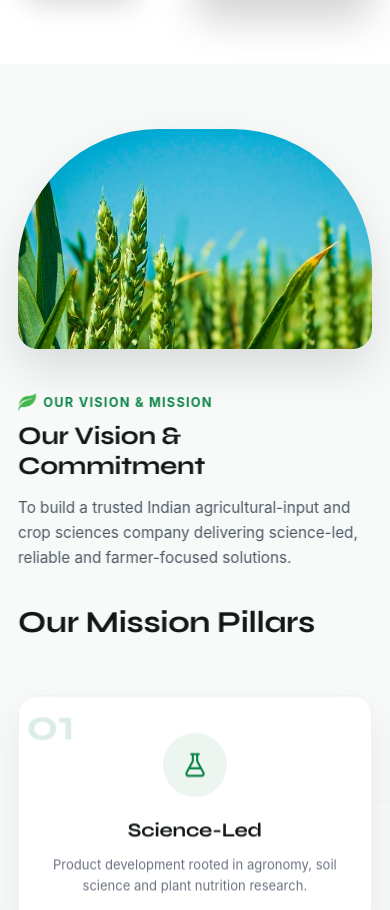
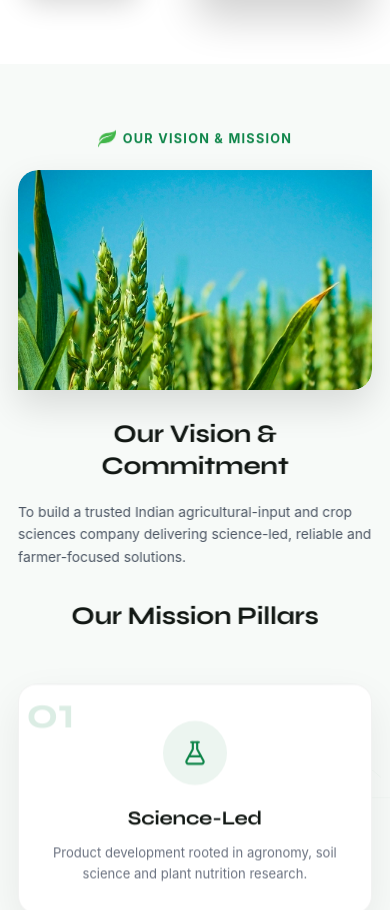
Before and after one commit to ZADPRO/LaVie-Website, a React (Vite) app: page / in a window 390 px wide. Shown: the part 4662-5572 px from the top of the page. Built offline with nearby package versions, Linux system fonts and the light colour scheme; a web font is replaced by a local one.

Commit message:
feat: add stylesheet and VisionMission component for website layout and UI

```diff
--- a/src/App.css
+++ b/src/App.css
@@ -990,6 +990,15 @@
   padding-top: 1rem;
 }
 
+/* Visibility toggles for Desktop / Mobile order */
+.vm-mobile-header {
+  display: none;
+}
+
+.vm-desktop-tag {
+  display: inline-flex;
+}
+
 .vm-tag {
   display: inline-flex;
   align-items: center;
@@ -1118,48 +1127,6 @@
   line-height: 1.6;
 }
 
-/* Responsive Adjustments */
-@media (max-width: 1024px) {
-  .vm-arch-image-wrapper {
-    position: relative;
-    width: 100%;
-    max-width: 520px;
-    height: 380px;
-    margin: 0 auto 2.5rem;
-    border-radius: 200px 200px 24px 24px;
-  }
-
-  .vm-image-col {
-    display: none;
-  }
-
-  .vm-top-grid {
-    grid-template-columns: 1fr;
-    gap: 2rem;
-  }
-
-  .vm-cards-grid {
-    grid-template-columns: repeat(2, 1fr);
-  }
-
-  .vm-cards-grid>.vm-mission-card:first-child {
-    grid-column-start: 1;
-  }
-}
-
-@media (max-width: 640px) {
-  .vm-cards-grid {
-    grid-template-columns: 1fr;
-  }
-
-  .vm-title {
-    font-size: 2.2rem;
-  }
-
-  .vm-arch-image-wrapper {
-    height: 320px;
-  }
-}
 
 /* =========================================
    MANUFACTURING INFRASTRUCTURE SECTION
@@ -4153,13 +4120,43 @@ body {
     padding: 0 !important;
   }
 
+  /* Tag first and center aligned */
+  .vm-mobile-header {
+    display: flex !important;
+    justify-content: center !important;
+    align-items: center !important;
+    width: 100% !important;
+    margin: 0 auto 1.5rem auto !important;
+  }
+
+  .vm-mobile-header .vm-tag {
+    margin: 0 auto !important;
+    display: inline-flex !important;
+    justify-content: center !important;
+  }
+
+  .vm-desktop-tag {
+    display: none !important;
+  }
+
+  /* Image in center position with 20px 0px 20px 0px border radius */
   .vm-arch-image-wrapper {
     position: relative !important;
     width: 100% !important;
     max-width: 440px !important;
-    height: 280px !important;
-    margin: 0 auto 2rem !important;
-    border-radius: 140px 140px 20px 20px !important;
+    height: 260px !important;
+    margin: 0 auto 2rem auto !important;
+    border-radius: 20px 0px 20px 0px !important;
+    overflow: hidden !important;
+    box-shadow: 0 16px 36px rgba(0, 0, 0, 0.12) !important;
+    display: block !important;
+  }
+
+  .vm-arch-img {
+    width: 100% !important;
+    height: 100% !important;
+    object-fit: cover !important;
+    border-radius: 20px 0px 20px 0px !important;
   }
 
   .vm-image-col {
@@ -4168,27 +4165,76 @@ body {
 
   .vm-top-grid {
     grid-template-columns: 1fr !important;
-    gap: 1.5rem !important;
-  }
-
+    gap: 0 !important;
+    margin-bottom: 2rem !important;
+  }
+
+  .vm-content-col {
+    align-items: center !important;
+    text-align: center !important;
+    padding-top: 0 !important;
+    width: 100% !important;
+  }
+
+  /* Title: Our Vision & Commitment (after image, same size as title 1) */
   .vm-title {
-    font-size: clamp(1.75rem, 5vw, 2.4rem) !important;
+    font-size: clamp(1.75rem, 5.5vw, 2.35rem) !important;
+    line-height: 1.25 !important;
+    text-align: center !important;
+    margin: 0 auto 1.25rem auto !important;
+    max-width: 95% !important;
+  }
+
+  .vm-vision-statement {
+    font-size: 0.95rem !important;
+    line-height: 1.65 !important;
+    text-align: left !important;
+    margin: 0 auto 2.25rem auto !important;
+    max-width: 100% !important;
+  }
+
+  .vm-mission-header {
+    margin-bottom: 1.5rem !important;
+    text-align: center !important;
+    width: 100% !important;
+  }
+
+  /* Mission Pillars title: same text size as title 1 */
+  .vm-mission-title {
+    font-size: clamp(1.75rem, 5.5vw, 2.35rem) !important;
+    line-height: 1.25 !important;
+    text-align: center !important;
+    margin: 0 auto !important;
+    max-width: 95% !important;
+  }
+
+  .vm-mission-cards-wrapper {
+    margin-top: 0 !important;
   }
 
   .vm-cards-grid {
     grid-template-columns: repeat(2, 1fr) !important;
     gap: 1.25rem !important;
   }
+
+  .vm-cards-grid > .vm-mission-card:first-child {
+    grid-column-start: 1 !important;
+  }
 }
 
 @media (max-width: 640px) {
   .vm-cards-grid {
     grid-template-columns: 1fr !important;
-    gap: 1rem !important;
+    gap: 1.15rem !important;
   }
 
   .vm-arch-image-wrapper {
     height: 220px !important;
+    border-radius: 20px 0px 20px 0px !important;
+  }
+
+  .vm-arch-img {
+    border-radius: 20px 0px 20px 0px !important;
   }
 }
 
--- a/src/components/VisionMission.tsx
+++ b/src/components/VisionMission.tsx
@@ -30,6 +30,14 @@ export const VisionMission: React.FC = () => {
       {/* Background Watermark Illustration Pattern */}
       <div className="vm-watermark-bg"></div>
 
+      {/* Mobile Tag Header: Shown first on mobile, centered */}
+      <div className="vm-mobile-header reveal-up">
+        <div className="vm-tag">
+          <img src={leafIconImg} alt="Leaf" className="tag-leaf-icon" />
+          <span>OUR VISION &amp; MISSION</span>
+        </div>
+      </div>
+
       {/* Featured Arch Image - Covering full height of section */}
       <div className="vm-arch-image-wrapper reveal-left">
         <img
@@ -47,12 +55,13 @@ export const VisionMission: React.FC = () => {
 
           {/* Right Column: Vision Header, Statement & Mission Heading */}
           <div className="vm-content-col reveal-right">
-            <div className="vm-tag">
+            {/* Desktop Tag */}
+            <div className="vm-tag vm-desktop-tag">
               <img src={leafIconImg} alt="Leaf" className="tag-leaf-icon" />
-              <span>OUR VISION & MISSION</span>
+              <span>OUR VISION &amp; MISSION</span>
             </div>
 
-            <h3 className="vm-title">Our Vision & Commitment</h3>
+            <h3 className="vm-title">Our Vision &amp; Commitment</h3>
 
             <p className="vm-vision-statement">
               To build a trusted Indian agricultural-input and crop sciences company delivering science-led, reliable and farmer-focused solutions.
```
